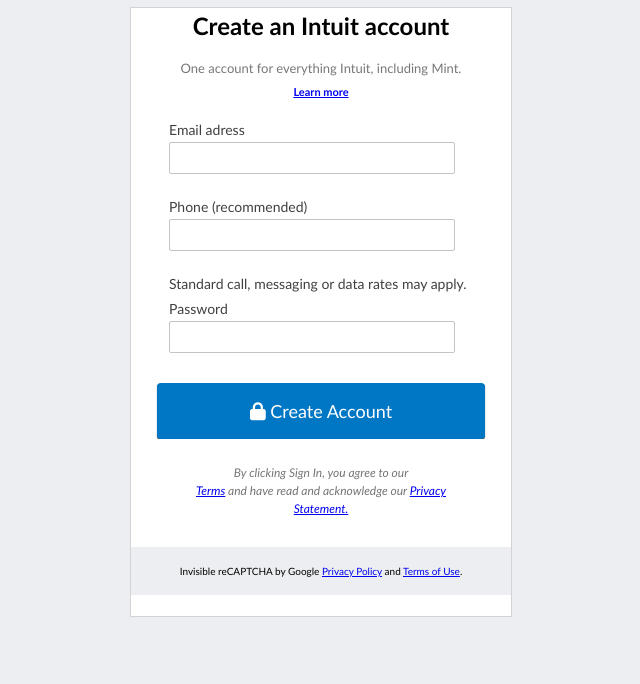
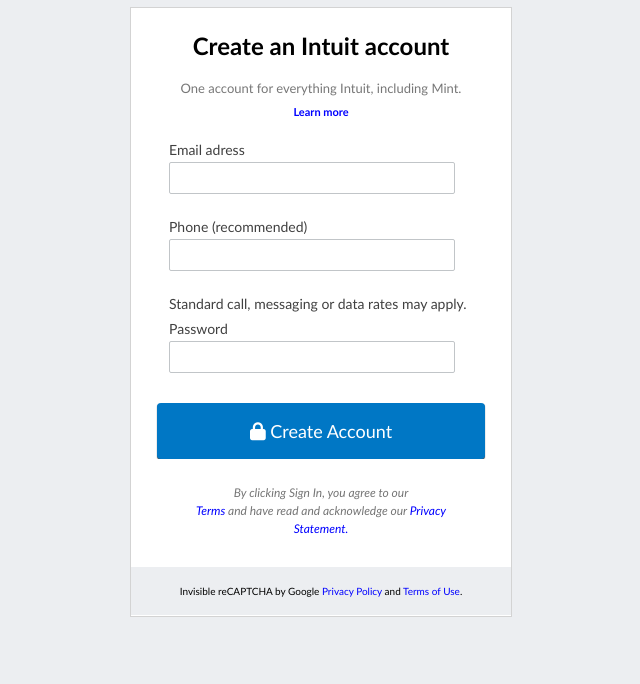
Before and after one commit to Krishnabot/HTML-Form, a plain HTML site: page index.html in a window 1280 px wide. Shown: the part 116-800 px from the top of the page, without its empty margins (319-959 px from the left). Drawn offline with Linux system fonts and the light colour scheme.

```diff
--- a/style.css
+++ b/style.css
@@ -9,6 +9,10 @@
 
 body {
     background-color: #ECEEF1;
+}
+
+a:link {
+  text-decoration: none;
 }
 
 @font-face {
@@ -118,7 +122,7 @@ body {
 fieldset {
   border: 0;
   margin: 0;
-  padding: 0;
+  padding-top: 20px;
 }
 
 .form-text-bottom {
@@ -186,6 +190,14 @@ h3 {
     padding-bottom: 25px;
 }
 
+h3 a {
+    color: blue;
+}
+
+span a {
+    color: blue;
+}
+
 .learn-more {
     padding: 0;
     margin: 0;
@@ -194,3 +206,7 @@ h3 {
     line-height: 0;
     font-weight: 400;
 }
+
+p a {
+      color: blue;
+}
```
